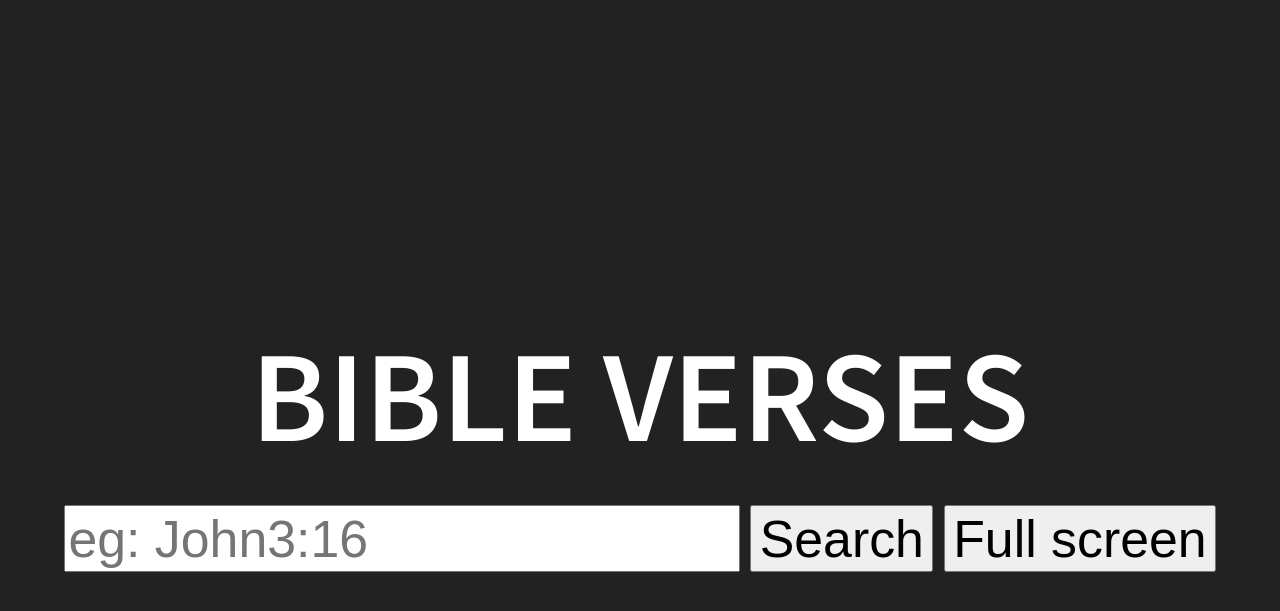
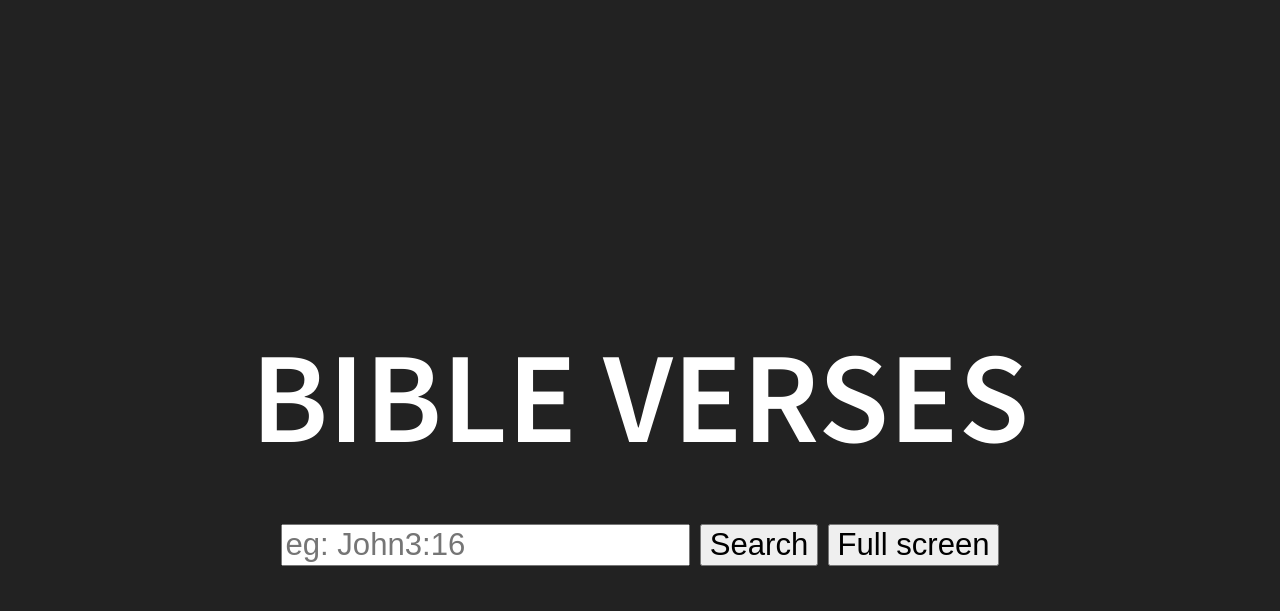
Before and after one commit to ryneli/ryneli.github.io, a Jekyll site: the page bible/slides.html, which Jekyll copies as it is, in a window 1280 px wide. Shown: the top 611 px of the page. Built offline with Jekyll 4.4.1, drawn with Linux system fonts in a browser that asks for light colours.

Commit message:
Update slides.html

```diff
--- a/bible/slides.html
+++ b/bible/slides.html
@@ -23,9 +23,9 @@
             <section id="blank">
                 <h1>Bible verses</h1>
                 <div>
-                    <input type="text" id="search-text" style="font-size:1em;" placeholder="eg: John3:16"/>
-                    <button onclick="start()" style="font-size:1em;">Search</button>
-                    <button onclick="openFullscreen()" style="font-size:1em;">Full screen</button>
+                    <input type="text" id="search-text" style="font-size:0.6em;" placeholder="eg: John3:16"/>
+                    <button onclick="start()" style="font-size:0.6em;">Search</button>
+                    <button onclick="openFullscreen()" style="font-size:0.6em;">Full screen</button>
                 </div>
             </section>
         </div>
```
